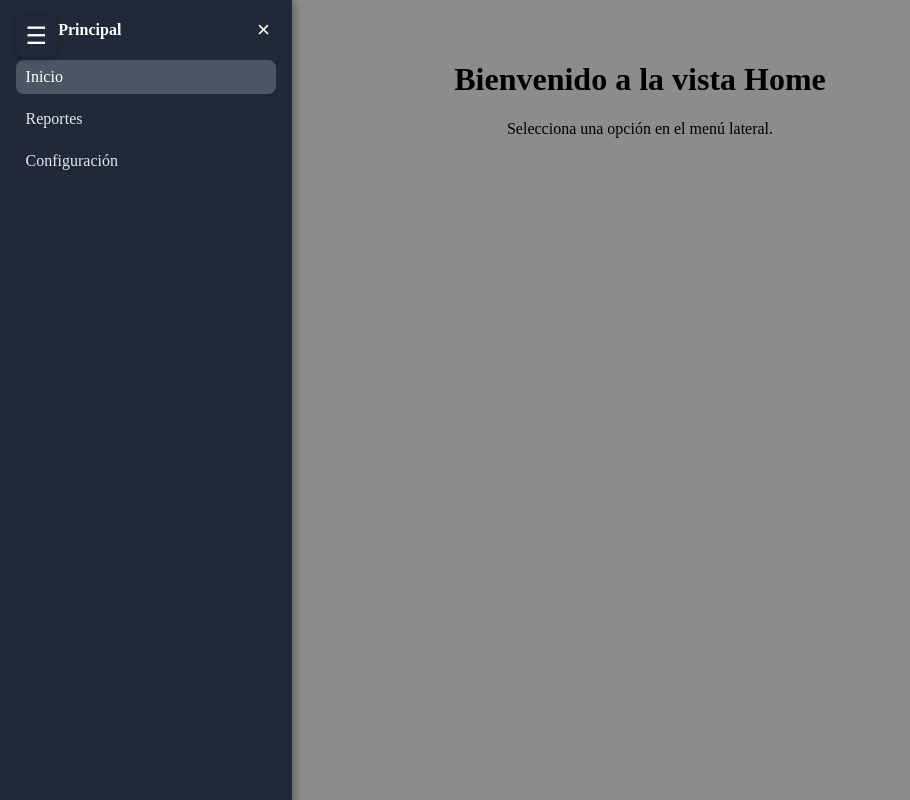
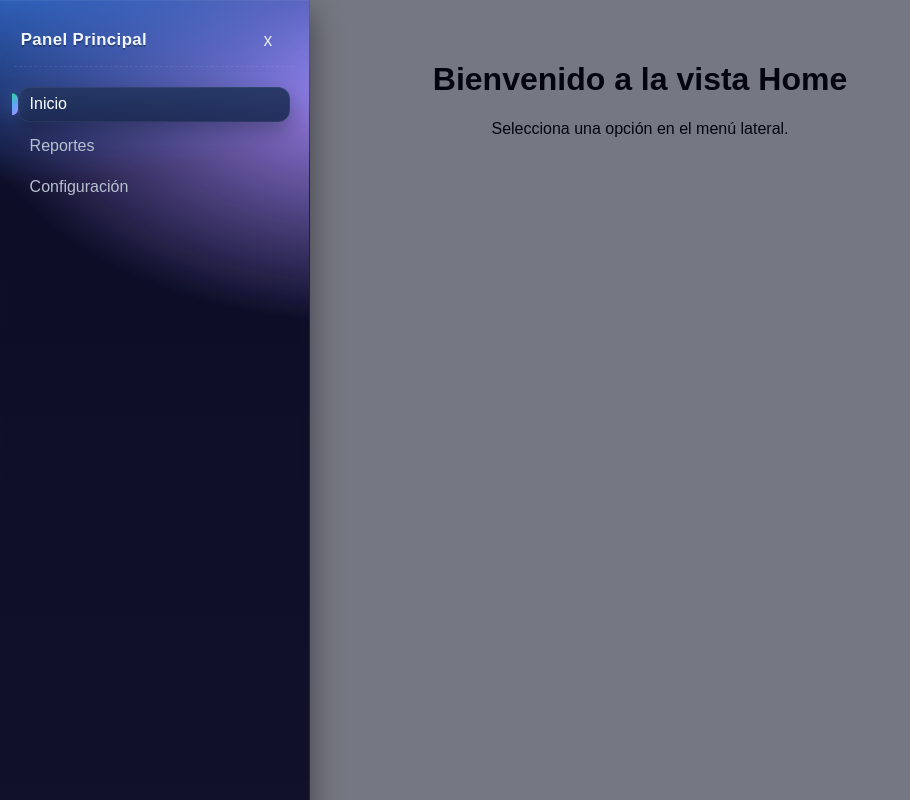
Before and after one commit to salvadorfr/gate_group_project, a React (Vite) app in the folder gategroup-front/: page / in a window 1280 px wide. Both pictures are taken after a click on the button "Cerrar menú". Shown: the whole page, without its empty margins (0-910 px from the left). Built offline with nearby package versions, Linux system fonts and the light colour scheme.

Commit message:
Side bar functionality and colors

```diff
--- a/gategroup-front/src/componentes/SideBar.css
+++ b/gategroup-front/src/componentes/SideBar.css
@@ -1,76 +1,187 @@
-/* Panel */
+/* ===========================
+   🎨 Tema & Variables
+   =========================== */
+:root {
+  --sb-w: 280px;            /* ancho del sidebar abierto */
+  --handle-w: 60px;         /* ancho visible cuando está cerrado (handle) */
+  --bg-glass: rgba(8, 10, 45, 0.55);
+  --bg-gradient: radial-gradient(1200px 600px at -10% -10%, #3b82f6 0%, transparent 45%),
+                 radial-gradient(1000px 600px at 120% 10%, #a78bfa 0%, transparent 40%),
+                 linear-gradient(180deg, rgba(9, 10, 35, 0.95), rgba(9, 10, 35, 0.85));
+  --stroke: rgba(255, 255, 255, 0.08);
+  --shadow: 0 10px 30px rgba(0, 0, 0, .45), inset 0 1px 0 rgba(255,255,255,.06);
+  --txt: #e6e9ef;
+  --txt-dim: #b7c0d1;
+  --accent: #60a5fa;
+  --hover: rgba(255,255,255,.06);
+  --active: #243763;
+  --badge-grad: linear-gradient(135deg, #34d399 0%, #60a5fa 50%, #a78bfa 100%);
+  --speed: .28s;
+}
+
+/* ===========================
+   🧱 Sidebar contenedor
+   =========================== */
 .sidebar {
   position: fixed;
-  top: 0;
-  left: 0;
-  width: 260px;
+  top: 0; left: 0;
+  width: var(--sb-w);
   height: 100vh;
-  background: #1f2937;        /* gris oscuro */
-  color: #fff;
-  transform: translateX(-100%); /* oculto por defecto */
-  transition: transform 0.3s ease;
-  z-index: 1050;               /* debajo del botón, encima del overlay */
-  padding: 1rem;
-  box-shadow: 2px 0 10px rgba(0,0,0,0.35);
-  overflow-y: auto;
+  display: flex;
+  flex-direction: column;
+  gap: .75rem;
+  color: var(--txt);
+  background: var(--bg-gradient), var(--bg-glass);
+  backdrop-filter: blur(10px) saturate(130%);
+  -webkit-backdrop-filter: blur(10px) saturate(130%);
+  border-right: 1px solid var(--stroke);
+  box-shadow: var(--shadow);
+  padding: .75rem .9rem 1.1rem;
+  z-index: 1050;
+
+  /* — Estado CERRADO — deja un “handle” de 48px visible para el botón */
+  transform: translateX(calc(-100% + var(--handle-w)));
+  transition: transform var(--speed) ease, box-shadow var(--speed);
 }
 .sidebar.is-open {
   transform: translateX(0);
 }
 
-/* Overlay */
+/* Scrollbar elegante */
+.sidebar {
+  scrollbar-width: thin;
+  scrollbar-color: rgba(255,255,255,.25) transparent;
+}
+.sidebar::-webkit-scrollbar { width: 8px; }
+.sidebar::-webkit-scrollbar-thumb {
+  background: rgba(255,255,255,.18);
+  border-radius: 999px;
+}
+
+/* ===========================
+   🧾 Header + Botón (☰ / ×)
+   =========================== */
+.sidebar__header {
+  display: flex;
+  align-items: center;
+  justify-content: space-between;
+  gap: .75rem;
+  padding: .5rem .4rem .35rem;
+  margin-bottom: .25rem;
+  border-bottom: 1px dashed var(--stroke);
+}
+.sidebar__header span {
+  font-weight: 700;
+  letter-spacing: .4px;
+  font-size: 1.05rem;
+  color: #f4f7ff;
+  text-shadow: 0 2px 0 rgba(0,0,0,.25);
+}
+
+/* El MISMO botón sirve para abrir/cerrar. Lo mantenemos bien visible en el “handle” */
+.sidebar__close {
+  color: var(--txt);
+  background: transparent;
+  border: transparent;
+  width: 40px; height: 40px;
+  font-size: 1.1rem;
+  cursor: pointer;
+}
+.sidebar__close:hover { transform: translateY(-1px); }
+
+/* ===========================
+   🧭 Navegación
+   =========================== */
+.sidebar__nav {
+  display: grid;
+  gap: .35rem;
+  padding: .25rem;
+}
+
+/* Link estilo chip con indicador activo */
+.sidebar__link {
+  --pad-x: .7rem;
+  position: relative;
+  display: grid;
+  grid-template-columns: 1.25rem 1fr auto;
+  align-items: center;
+  gap: .6rem;
+  padding: .55rem var(--pad-x);
+  border-radius: 12px;
+  color: var(--txt-dim);
+  text-decoration: none;
+  transition: background var(--speed), color var(--speed), transform var(--speed), box-shadow var(--speed);
+  isolation: isolate;
+}
+.sidebar__link::before {
+  content: "";
+  position: absolute;
+  inset: 0;
+  border-radius: 12px;
+  background: linear-gradient(180deg, rgba(255,255,255,.06), transparent 35%);
+  opacity: 0;
+  transition: opacity var(--speed);
+  z-index: -1;
+}
+.sidebar__link:hover { color: var(--txt); transform: translateX(2px); background: var(--hover); }
+.sidebar__link:hover::before { opacity: 1; }
+
+.sidebar__link.is-active {
+  color: #fff;
+  background: linear-gradient(180deg, rgba(36, 55, 99, .95), rgba(27, 41, 81, .9));
+  box-shadow: inset 0 0 0 1px rgba(255,255,255,.06), 0 10px 20px rgba(0,0,0,.25);
+}
+.sidebar__link.is-active::after {
+  content: "";
+  position: absolute;
+  left: -6px; top: 50%; transform: translateY(-50%);
+  width: 6px; height: 60%;
+  border-radius: 0 6px 6px 0;
+  background: var(--badge-grad);
+  box-shadow: 0 0 18px rgba(96,165,250,.45);
+}
+
+.sidebar__icon {
+  width: 1.1rem; height: 1.1rem;
+  display: inline-flex; align-items: center; justify-content: center;
+  opacity: .95;
+}
+.sidebar__badge {
+  margin-left: auto;
+  padding: .15rem .5rem;
+  font-size: .72rem;
+  font-weight: 800;
+  border-radius: 999px;
+  color: #062c24;
+  background: var(--badge-grad);
+  box-shadow: inset 0 1px 0 rgba(255,255,255,.35), 0 4px 12px rgba(64, 197, 165, .35);
+}
+
 .sidebar__overlay {
   position: fixed;
   inset: 0;
-  background: rgba(0,0,0,.45);
-  z-index: 1000;             /* debajo del panel (1050) y del botón (1100) */
+  background: rgba(5, 8, 28, .55);
+  z-index: 1000;
 }
 
-/* Botón hamburguesa */
-.sidebar__toggle {
-  position: fixed;
-  top: 1rem;
-  left: 1rem;
-  z-index: 1100;             /* por encima del overlay */
-  font-size: 1.5rem;
-  background: #1f2937;
-  color: #fff;
-  border: none;
-  border-radius: 8px;
-  padding: .4rem .6rem;
-  cursor: pointer;
-  box-shadow: 0 2px 6px rgba(0,0,0,.25);
+/* ===========================
+   ✨ Animación de entrada de items
+   =========================== */
+@keyframes slideIn {
+  from { transform: translateX(-8px); opacity: 0; }
+  to   { transform: translateX(0); opacity: 1; }
 }
-.sidebar__toggle:hover { background: #374151; }
+.sidebar.is-open .sidebar__link { animation: slideIn .35s ease both; }
+.sidebar.is-open .sidebar__link:nth-child(1){ animation-delay: .02s; }
+.sidebar.is-open .sidebar__link:nth-child(2){ animation-delay: .04s; }
+.sidebar.is-open .sidebar__link:nth-child(3){ animation-delay: .06s; }
+.sidebar.is-open .sidebar__link:nth-child(4){ animation-delay: .08s; }
+.sidebar.is-open .sidebar__link:nth-child(5){ animation-delay: .10s; }
 
-/* Header */
-.sidebar__header {
-  display: flex;
-  justify-content: space-between;
-  align-items: center;
-  font-weight: 600;
-  margin-bottom: 1rem;
+/* ===========================
+   📱 Responsive
+   =========================== */
+@media (max-width: 380px) {
+  :root { --sb-w: 86vw; }
+  .sidebar__link { --pad-x: .6rem; }
 }
-.sidebar__close {
-  background: transparent;
-  color: #fff;
-  border: none;
-  font-size: 1.4rem;
-  cursor: pointer;
-}
-
-/* Nav */
-.sidebar__nav { display: flex; flex-direction: column; gap: .5rem; }
-.sidebar__link {
-  display: flex; align-items: center; gap: .5rem;
-  color: #e5e7eb; text-decoration: none;
-  padding: .5rem .6rem; border-radius: 8px;
-  transition: background-color .2s, color .2s;
-}
-.sidebar__link:hover { background: #374151; color: #fff; }
-.sidebar__link.is-active { background: #4b5563; color: #fff; }
-.sidebar__icon { width: 1.1rem; display: inline-flex; justify-content: center; }
-.sidebar__badge {
-  margin-left: auto; background: #10b981; color: #052e22;
-  padding: 0 .5rem; border-radius: 999px; font-size: .75rem; font-weight: 700;
-}
--- a/gategroup-front/src/componentes/SideBar.jsx
+++ b/gategroup-front/src/componentes/SideBar.jsx
@@ -6,31 +6,11 @@ export default function Sidebar({
   header = "Menú",
   defaultOpen = false,
 }) {
-  const [open, setOpen] = useState(!!defaultOpen); // cerrado por defecto
-
-  // Cerrar con Escape
-  useEffect(() => {
-    const onKey = (e) => {
-      if (e.key === "Escape") setOpen(false);
-    };
-    window.addEventListener("keydown", onKey);
-    return () => window.removeEventListener("keydown", onKey);
-  }, []);
+  const [open, setOpen] = useState(defaultOpen); // cerrado por defecto
 
   return (
     <>
-      {/* Botón hamburguesa (siempre por encima del overlay) */}
-      <button
-        className={`sidebar__toggle ${open ? "is-active" : ""}`}
-        aria-label={open ? "Cerrar menú" : "Abrir menú"}
-        aria-expanded={open}
-        onClick={() => setOpen(v => !v)}
-      >
-        ☰
-      </button>
-
-      {/* Overlay: solo cuando está abierto; clic cierra */}
-      {open && <div className="sidebar__overlay" onClick={() => setOpen(false)} />}
+    {open && <div className="sidebar__overlay" onClick={() => setOpen(false)} />}
 
       {/* Panel lateral */}
       <aside
@@ -41,10 +21,10 @@ export default function Sidebar({
           <span>{header}</span>
           <button
             className="sidebar__close"
-            onClick={() => setOpen(false)}
+            onClick={() => setOpen(v => !v)}
             aria-label="Cerrar menú"
           >
-            ×
+            {open ? "x" : "☰"}
           </button>
         </div>
 
--- a/gategroup-front/src/index.css
+++ b/gategroup-front/src/index.css
@@ -0,0 +1,3 @@
+*{
+    font-family: sans-serif, 'Segoe UI', Tahoma, Geneva, Verdana;
+}
```
